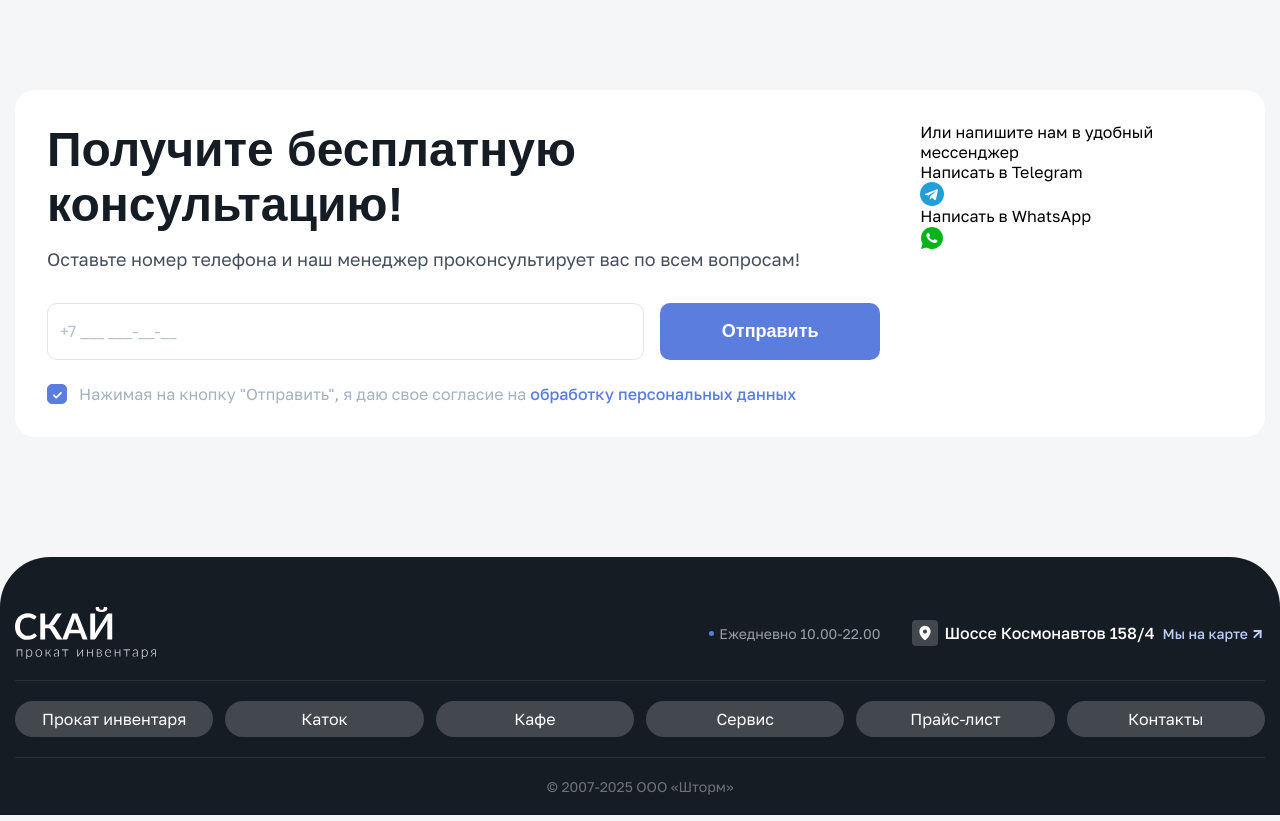
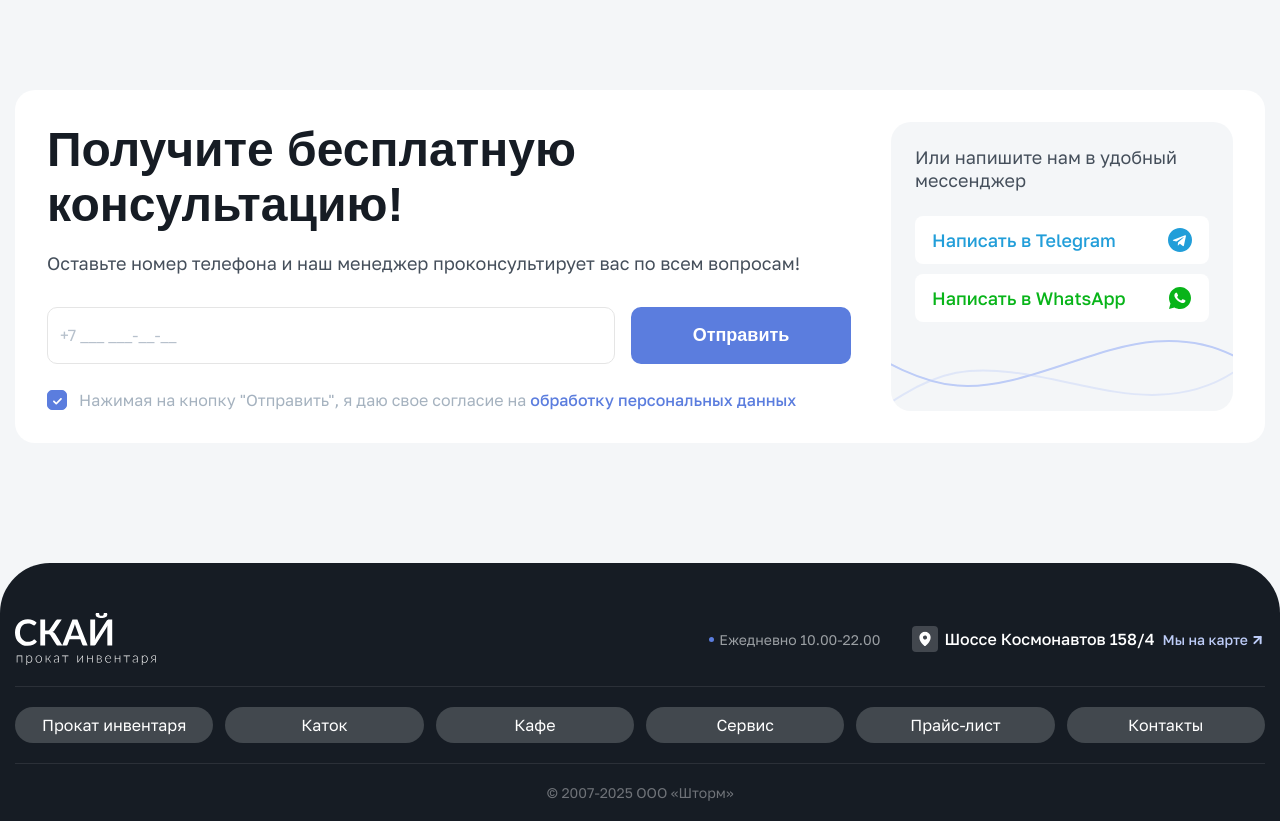
Before and after one commit to ryzhkoandrey/ar-skaj, a plain HTML site: page index.html in a window 1280 px wide. Shown: the part 5100-5921 px from the top of the page. Drawn offline with Linux system fonts and the light colour scheme; a web font is replaced by a local one.

Commit message:
consultation

```diff
--- a/index.html
+++ b/index.html
@@ -514,15 +514,16 @@
 
                      <p class="messengers__title">Или напишите нам в удобный мессенджер</p>
 
+                     <div class="messengers__links">
                         <a class="messengers__link messengers__link--telegram" href="#">
                            <span class="messengers__link-text">Написать в Telegram</span>
                            <img class="messengers__link-icon" src="img/icons/telegram.svg" width="24" height="24" loading="lazy" alt="">
                         </a>
-
-                     <a class="messengers__link messengers__link--telegram" href="#">
+                        <a class="messengers__link messengers__link--whatsapp" href="#">
                            <span class="messengers__link-text">Написать в WhatsApp</span>
                            <img class="messengers__link-icon" src="img/icons/whatsapp.svg" width="24" height="24" loading="lazy" alt="">
                         </a>
+                     </div>
 
                   </div>
                </div>
--- a/js/main.js
+++ b/js/main.js
@@ -25,7 +25,7 @@ const newsSwiper = new Swiper('#news-swiper', {
    },
 });
 
-// --------------- FORM --------------- //
+// --------------- CONSULTATION --------------- //
 
 // Tel input mask
 
--- a/scss/blocks/_consultation.scss
+++ b/scss/blocks/_consultation.scss
@@ -10,10 +10,12 @@
       background: #fff;
    }
 
-   &__left {}
+   &__left {
+      width: 100%;
+   }
 
    &__title {
-      margin: 0 0 16px;
+      margin: 0 0 20px;
       font-weight: 700;
       font-size: 48px;
       color: #161c24;
@@ -26,5 +28,8 @@
       color: #454f5b;
    }
 
-   &__right {}
+   &__right {
+      flex-shrink: 0;
+      width: 342px;
+   }
 }
--- a/scss/blocks/_form.scss
+++ b/scss/blocks/_form.scss
@@ -1,7 +1,7 @@
 .form {
 
    &__top {
-      margin: 0 0 24px;
+      margin: 0 0 26px;
       display: flex;
       align-items: center;
       justify-content: space-between;
--- a/scss/blocks/_messengers.scss
+++ b/scss/blocks/_messengers.scss
@@ -1,12 +1,53 @@
 .messengers {
+   border-radius: 20px;
+   padding: 24px;
+   height: 100%;
+   background: #f4f6f8 url('../img/decor/messengers-bg.svg') no-repeat bottom -15px left -15px;
 
-   &__title {}
+   &__title {
+      margin: 0 0 24px;
+      font-size: 18px;
+      line-height: 1.3;
+      color: #454f5b;
+   }
 
-   &__link {}
+   &__links {
+      display: flex;
+      flex-direction: column;
+      gap: 10px;
+   }
 
-   &__link--telegram {}
+   &__link {
+      border: 1px solid transparent;
+      border-radius: 8px;
+      padding: 11px 16px;
+      min-height: 48px;
+      display: flex;
+      align-items: center;
+      justify-content: space-between;
+      background: #fff;
+   }
 
-   &__link-text {}
+   &__link--telegram {
+      color: #229ed9;
+
+      &:hover {
+         border-color: #229ed9;
+      }
+   }
+
+   &__link--whatsapp {
+      color: #08b419;
+
+      &:hover {
+         border-color: #08b419;
+      }
+   }
+
+   &__link-text {
+      font-weight: 500;
+      font-size: 18px;
+   }
 
    &__link-icon {}
 }
```
Also changed, not shown: css/main.min.css, 1 other file. Lines whose indentation alone changed are shown as unchanged.
